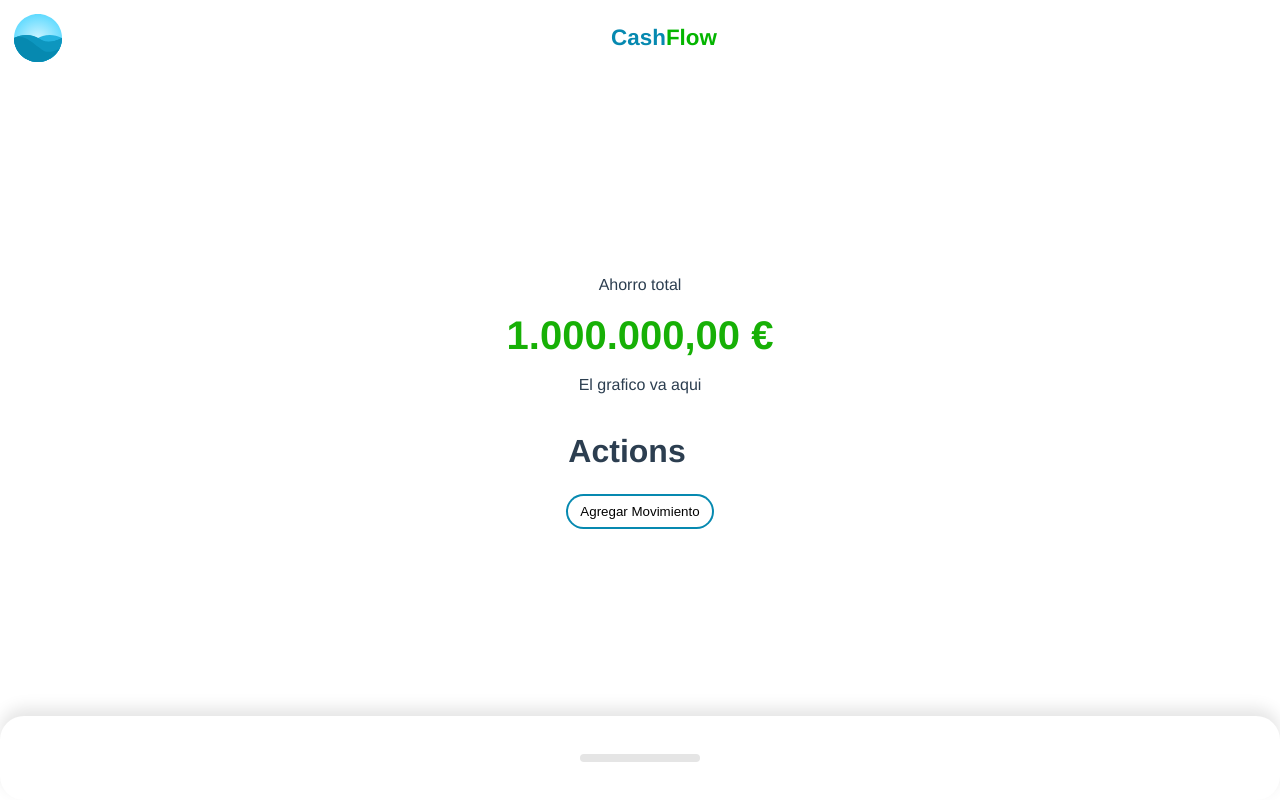
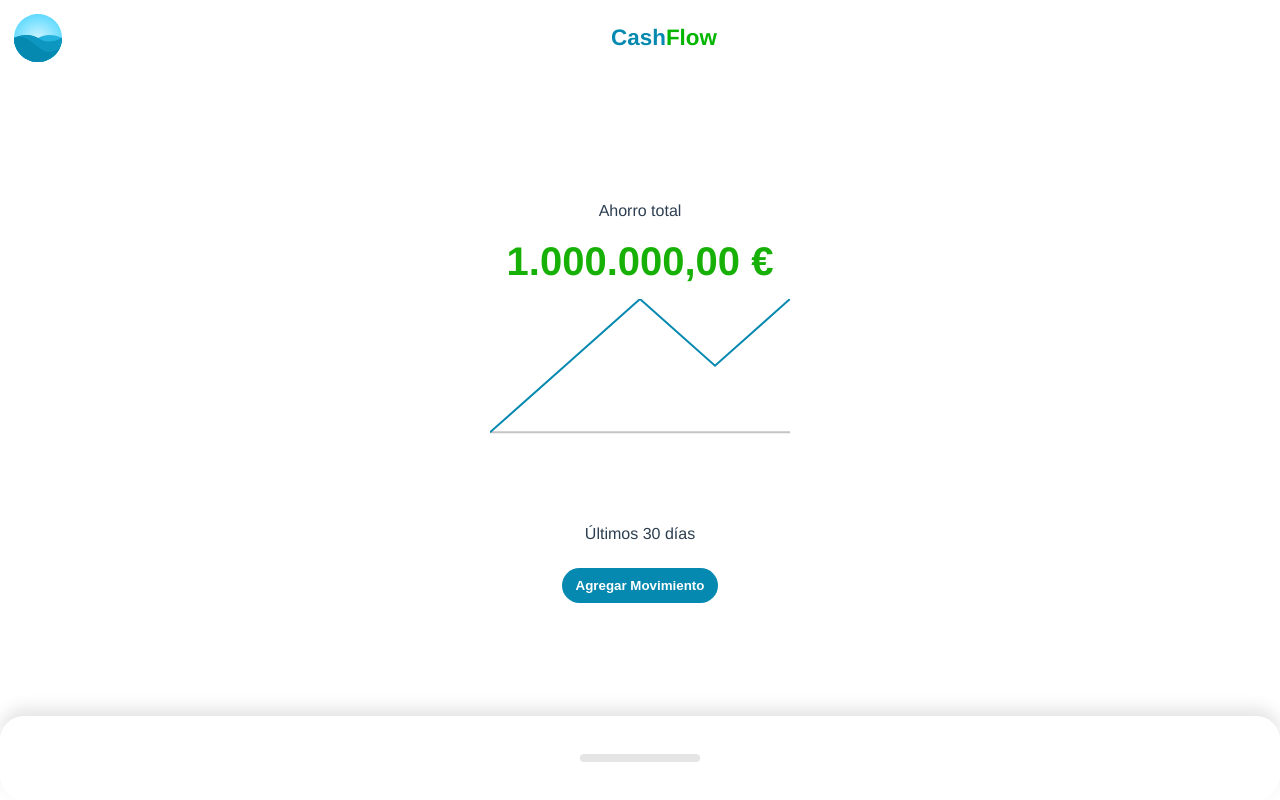
Before and after one commit to ljmarquezg/platzi-vue-cashflow, a Vue app: page / in a window 1280 px wide. Built offline with nearby package versions, Linux system fonts and the light colour scheme.

Commit message:
feat: add movements

```diff
--- a/package.json
+++ b/package.json
@@ -9,6 +9,7 @@
   },
   "dependencies": {
     "core-js": "^3.8.3",
+    "moment": "^2.30.1",
     "vue": "^3.2.13",
     "vue-material-design-icons": "^5.3.0"
   },
--- a/src/components/ActionComponent.vue
+++ b/src/components/ActionComponent.vue
@@ -1,24 +1,31 @@
 <template>
   <div>
-    <h1>Actions</h1>
-    <button @click="openModal">Agregar Movimiento</button>
+    <button
+      class="filled"
+      @click="openModal"
+    >
+      Agregar Movimiento
+    </button>
 
     <teleport to="#app">
       <ModalView
         @closeViewModalMovement="closeModal"
         v-show="showModal"
       >
-        <FormComponent @closeViewModalMovement="closeModal"/>
+        <FormComponent
+          @closeViewModalMovement="closeModal"
+          @create="create"
+        />
       </ModalView>
     </teleport>
   </div>
 </template>
 
 <script setup>
-import { ref } from "vue";
+import { ref, defineEmits } from "vue";
 import ModalView from "@/components/ModalView.vue";
 import FormComponent from "@/components/FormComponent.vue";
-
+const emit = defineEmits(["updateMovements"]);
 const showModal = ref(false);
 const openModal = () => {
   showModal.value = true;
@@ -26,6 +33,10 @@ const openModal = () => {
 const closeModal = () => {
   showModal.value = false;
 };
+const create = (data) => {
+  emit('updateMovements', data);
+  closeModal();
+}
 </script>
 
 <style scoped>
--- a/src/components/FormComponent.vue
+++ b/src/components/FormComponent.vue
@@ -81,7 +81,7 @@
 <script setup>
 import { defineEmits, ref } from "vue";
 
-const emit = defineEmits(["closeViewModalMovement"]);
+const emit = defineEmits(["closeViewModalMovement", "create"]);
 // Form Inputs
 const title = ref("");
 const amount = ref(0);
@@ -89,8 +89,14 @@ const description = ref("");
 const movementsType = ref("Ingreso");
 
 const addMovement = () => {
-  console.log("addMovement");
-  closeModal();
+  emit("create", {
+    title: title.value,
+    amount: movementsType.value === "Ingreso" ? amount.value : -amount.value,
+    description: description.value,
+    type: movementsType.value,
+    time: new Date(),
+    id: Math.random().toString(36)
+  });
 };
 
 const closeModal = () => emit("closeViewModalMovement");
--- a/src/components/Home.vue
+++ b/src/components/Home.vue
@@ -14,12 +14,16 @@
       >
         <!-- Graphic section -->
         <template #graphic>
-          El grafico va aqui
+          <GraphicComponent
+            :amounts="amounts"
+          />
         </template>
 
         <!-- Action section -->
         <template #action>
-          <ActionComponent />
+          <ActionComponent
+            @updateMovements="updateMovements"
+          />
         </template>
       </ResumeIndex>
     </template>
@@ -28,6 +32,7 @@
     <template #movements>
       <MovementsComponent
         :movements="movements"
+        @removeItem="removeItem"
       />
     </template>
   </LayoutComponent>
@@ -39,10 +44,12 @@ import HeaderComponent from "@/components/Header.vue";
 import ResumeIndex from "@/components/Resume/ResumeIndex.vue";
 import MovementsComponent from "@/components/Movements/MovementsIndex.vue";
 import ActionComponent from "@/components/ActionComponent.vue";
+import GraphicComponent from "@/components/Resume/GraphicComponent.vue";
 
 export default {
   name: "HomeComponent",
   components: {
+    GraphicComponent,
     ActionComponent,
     LayoutComponent,
     HeaderComponent,
@@ -55,35 +62,62 @@ export default {
       amount: null,
       movements: [
         {
-          id: '0003',
-          date: '2023-03-01',
-          title: 'Ingreso de nómina',
-          description: 'Ingreso de nómina mes de marzo',
-          amount: 2000
+          id: "0003",
+          time: new Date("2024-04-01"),
+          title: "Ingreso de nómina",
+          description: "Ingreso de nómina mes de marzo",
+          amount: 100
         },
         {
-          id: '0004',
-          date: '2023-04-01',
-          title: 'Ingreso de nómina',
-          description: 'Ingreso de nómina mes de abril',
-          amount: -150
+          id: "0004",
+          time: new Date("2024-04-02"),
+          title: "Ingreso de nómina",
+          description: "Ingreso de nómina mes de abril",
+          amount: 100
         },
         {
-          id: '0003',
-          date: '2023-05-01',
-          title: 'Ingreso de nómina',
-          description: 'Ingreso de nómina mes de mayo',
-          amount: -500
+          id: "0003",
+          time: new Date("2024-04-03"),
+          title: "Ingreso de nómina",
+          description: "Ingreso de nómina mes de mayo",
+          amount: -100
         },
         {
-          id: '0006',
-          date: '2021-06-01',
-          title: 'Ingreso de nómina',
-          description: 'Ingreso de nómina mes de junio',
-          amount: -900
+          id: "0006",
+          time: new Date("2024-04-03"),
+          title: "Ingreso de nómina",
+          description: "Ingreso de nómina mes de junio",
+          amount: 100
         }
       ]
     };
+  },
+  computed: {
+    amounts() {
+      const lastDays = this.movements
+      .filter(movement => {
+        const today = new Date();
+        const oldDate = today.setDate(today.getDate() - 30);
+        return movement.time > oldDate;
+      })
+      .map(filteredMovements => filteredMovements.amount);
+
+      return lastDays.map((movement, index) => {
+        const lastMovements = lastDays.slice(0, index + 1);
+
+        return lastMovements.reduce((suma, movement) => {
+          return suma + movement;
+        }, 0);
+      });
+    }
+  },
+  methods: {
+    updateMovements(movement) {
+      this.movements.push(movement);
+    },
+    removeItem(id) {
+      this.movements = this.movements.filter(movement => movement.id !== id);
+    }
   }
 };
 </script>
--- a/src/components/Movements/MovementItem.vue
+++ b/src/components/Movements/MovementItem.vue
@@ -40,7 +40,8 @@
 </template>
 
 <script setup>
-import { defineProps, toRefs, defineEmits } from "vue";
+import moment from "moment";
+import { computed, defineProps, toRefs, defineEmits } from "vue";
 import MovementsDefinition from "@/components/Movements/MovementsDefinition";
 import CurrencyFormatComponent from "@/components/shared/CurrencyFormatComponent.vue";
 
@@ -52,9 +53,12 @@ const props = defineProps({
   }
 });
 
-const { id, title, date, description, amount } = toRefs(props.movement);
+const { id, title, time, description, amount } = toRefs(props.movement);
 const emit = defineEmits(["removeItem"]);
 
+const date = computed(() => {
+  return moment(String(time.value)).format('DD MMM YYYY')
+});
 const removeItem = () => {
   emit("removeItem", id.value);
 };
--- a/src/components/Movements/MovementsIndex.vue
+++ b/src/components/Movements/MovementsIndex.vue
@@ -16,10 +16,11 @@
 </template>
 
 <script setup>
-import { defineProps, toRefs } from "vue";
+import { defineEmits, defineProps, toRefs } from "vue";
 import MovementItem from "@/components/Movements/MovementItem.vue";
 import MovementsDefinition from "@/components/Movements/MovementsDefinition";
 
+const emit = defineEmits(["removeItem"]);
 const props = defineProps({
   movements: {
     type: [MovementsDefinition],
@@ -29,7 +30,7 @@ const props = defineProps({
 
 const { movements } = toRefs(props);
 const removeItem = (id) => {
-  console.log(id);
+  emit("removeItem", id);
 };
 
 </script>
--- /dev/null
+++ b/src/components/Resume/GraphicComponent.vue
@@ -0,0 +1,108 @@
+<template>
+  <div class="graphic">
+    <svg
+      :viewBox="viewBox"
+      @touchstart="tap"
+      @touchmove="tap"
+      @touchend="untap"
+    >
+      <line
+        stroke="#c4c4c4"
+        stroke-width="2"
+        x1="zero"
+        :y1="zero"
+        x2="300"
+        :y2="zero"
+      />
+
+      <polyline
+        fill="none"
+        stroke="#0689B0"
+        stroke-width="2px"
+        :points="points"
+      />
+
+      <line
+        v-show="showPointer"
+        stroke="#04b500"
+        stroke-width="2px"
+        :x1="pointer"
+        y1="0"
+        :x2="pointer"
+        y2="200"
+      />
+    </svg>
+    <p>Últimos 30 días</p>
+  </div>
+</template>
+
+<script setup>
+import { computed, defineProps, ref, toRefs } from "vue";
+
+const props = defineProps({
+  amounts: {
+    type: Array,
+    default: () => []
+  }
+});
+
+const { amounts } = toRefs(props);
+
+const width = 300;
+const height = 200;
+const viewBox = ref(`0 0 ${width} ${height}`);
+const min = Math.min(...amounts.value);
+const max = Math.max(...amounts.value);
+
+const zero = computed(() => {
+  return amountToPixels(0);
+});
+
+const amountToPixels = (amountValue) => {
+  const amountAbs = amountValue + Math.abs(min);
+  const amountRange = Math.abs(max) + Math.abs(min);
+
+  return height - (((amountAbs * 100) / amountRange) * 2);
+};
+
+const points = computed(() => {
+  const total = amounts.value.length;
+
+  return amounts.value.reduce((points, amount, index) => {
+    const x = (width / total) * (index + 1);
+    const y = amountToPixels(amount);
+    return `${points} ${x},${y}`;
+  }, `0,${zero.value}`);
+});
+
+const showPointer = ref(false);
+const pointer = ref(null);
+// const emit = defineEmits(["select"]);
+const tap = ({ target, touches }) => {
+  showPointer.value = true;
+  //const x = touches[0].clientX;
+  const elementWidth = target.getBoundingClientRect().width;
+  const elementX = target.getBoundingClientRect().x;
+  const touchX = touches[0].clientX;
+
+  pointer.value = (( touchX - elementX) * width) / elementWidth;
+  // emit("select", pointer.value);
+};
+
+const untap = () => {
+  showPointer.value = false;
+};
+</script>
+
+<style
+  lang="scss"
+  scoped
+>
+svg {
+  width: 100%;
+}
+
+p {
+  text-align: center;
+}
+</style>
```
Also changed, not shown: 1 other file (tests, documents, lock files or other folders). Lines whose indentation alone changed are shown as unchanged.
